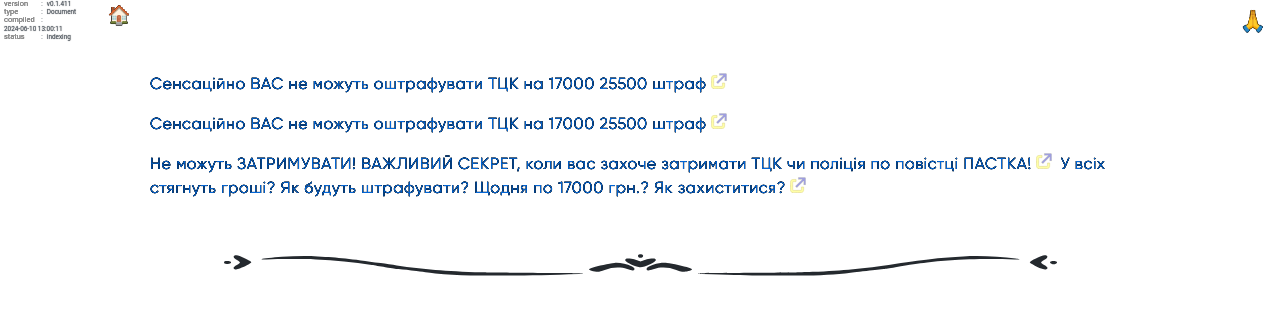
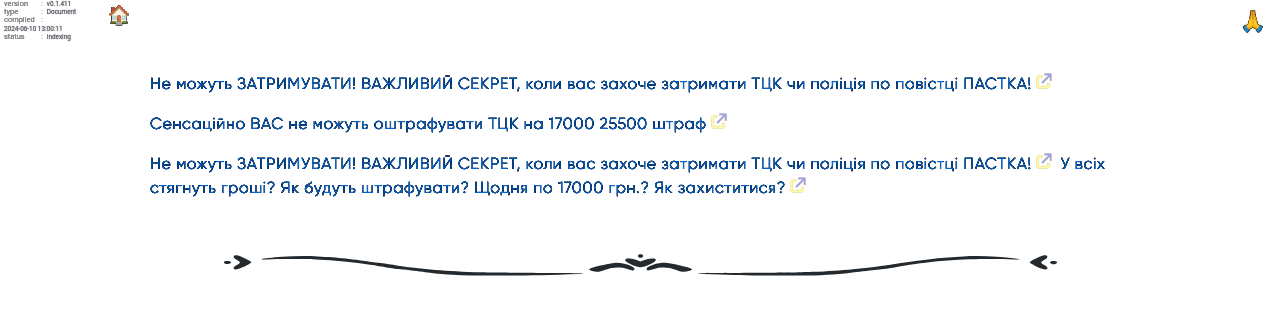
Before and after one commit to my-ihq-prf/voleviyavlennya, a Jekyll site: the page built from docs/pages/you_tube/advokat-sergij-gula/index.md, in a window 1280 px wide. Shown: the top 315 px of the page. Built offline with Jekyll 4.4.1, drawn with Linux system fonts in a browser that asks for light colours; some web fonts are replaced; our own code applies the rules of GitHub Pages for plain Markdown files.

Commit message:
main ✨ home commit

```diff
--- a/docs/pages/you_tube/advokat-sergij-gula/index.md
+++ b/docs/pages/you_tube/advokat-sergij-gula/index.md
@@ -1,4 +1,4 @@
-<span><a href="{{site.github.url}}/pages/you_tube/advokat-sergij-gula/yak-prijti-v-tck-i-ne-zaginuti-duzhe-vazhlivi-rekomendaciyi-advokata.html" target="_block"><font role="case" lvl="2"></font>Сенсаційно ВАС не можуть оштрафувати ТЦК на 17000 25500 штраф</a></span>
+<span><a href="{{site.github.url}}/pages/you_tube/advokat-sergij-gula/yak-prijti-v-tck-i-ne-zaginuti-duzhe-vazhlivi-rekomendaciyi-advokata.html" target="_block"><font role="case" lvl="2"></font>Не можуть ЗАТРИМУВАТИ! ВАЖЛИВИЙ СЕКРЕТ, коли вас захоче затримати ТЦК чи поліція по повістці ПАСТКА!</a></span>
 
 <span><a href="{{site.github.url}}/pages/you_tube/advokat-sergij-gula/sensacijno-vas-ne-mozhut-oshtrafuvati-tck-na-17000-25500-shtraf.html" target="_block"><font role="case" lvl="2"></font>Сенсаційно ВАС не можуть оштрафувати ТЦК на 17000 25500 штраф</a></span>
 
```
